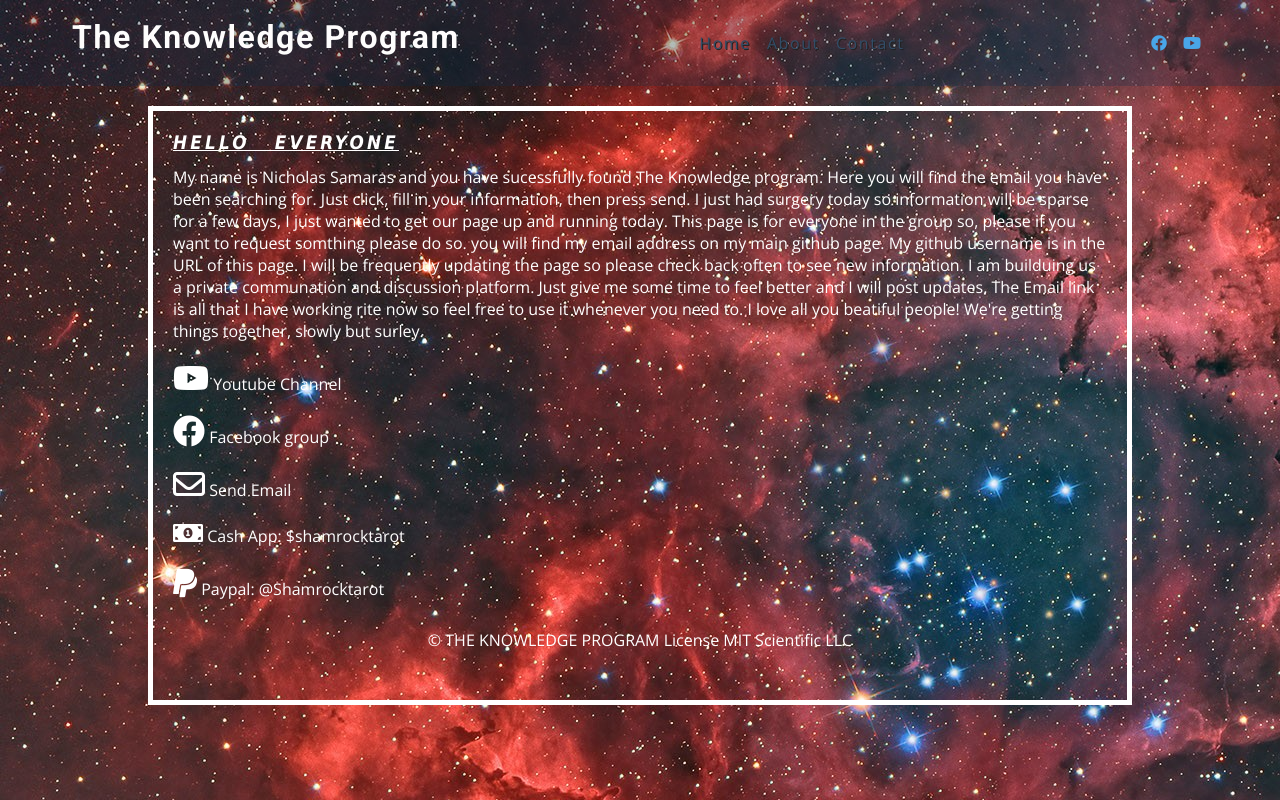
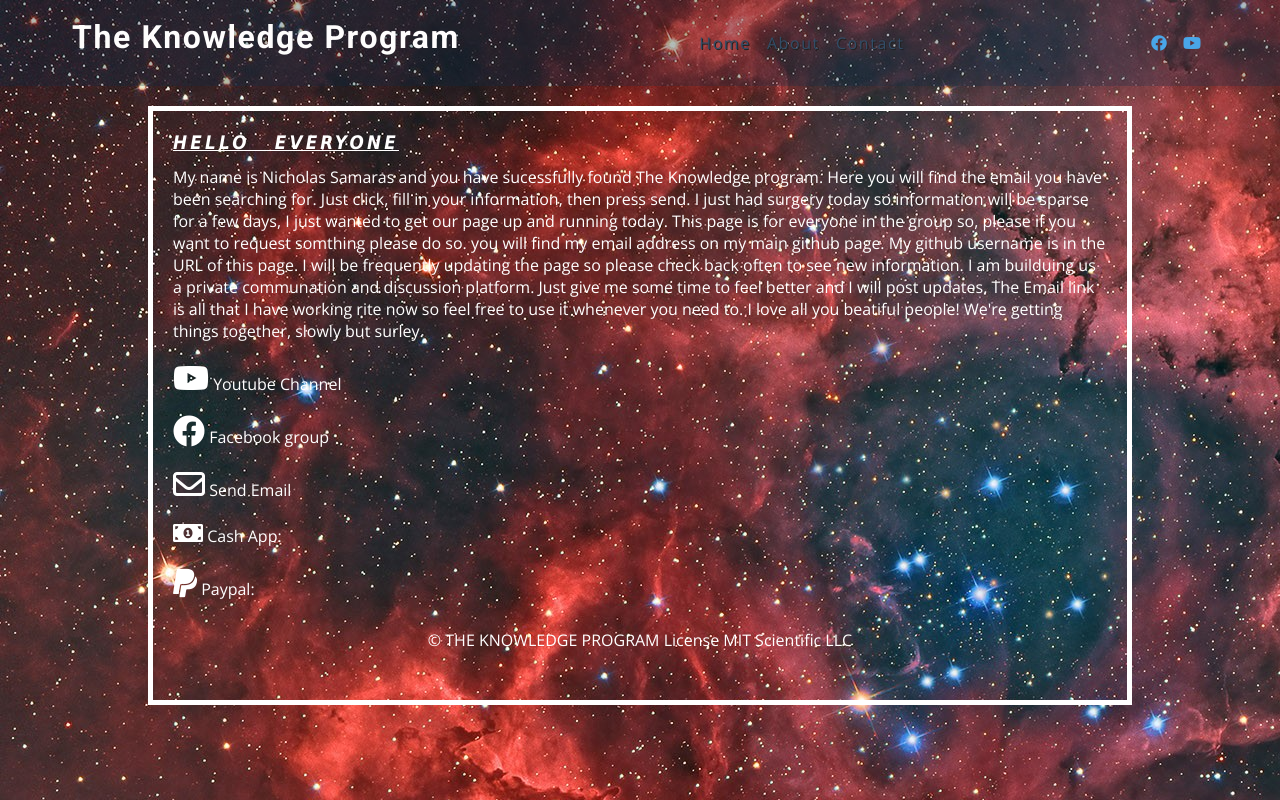
Before and after one commit to nSamarasDev/theafterlifeprogram, a plain HTML site: page index.html in a window 1280 px wide. Drawn offline with nearby package versions, Linux system fonts and the light colour scheme; files whose address does not match are found by name.

Commit message:
update/fix

```diff
--- a/index.html
+++ b/index.html
@@ -61,8 +61,8 @@
       <p><i class='fab fa-youtube fa-2x'></i><a href="https://www.youtube.com">      Youtube Channel</a></p>
       <p><i class='fab fa-facebook fa-2x'></i><a href="https://www.facebook.com">     Facebook group</a></p>
       <p><i class="fa-regular fa-envelope fa-2x"></i><a href = "mailto: francinnabun@gmail.com">     Send Email</a></p>
-      <p><i class="fa fa-money" style="font-size:24px"></i><a href="https://cash.app/login?return_to=support">     Cash App:   $shamrocktarot</a></p>
-      <p><i class="fab fa-paypal fa-2x"></i><a href="https://www.paypal.com">     Paypal: @Shamrocktarot    </a></p>
+      <p><i class="fa fa-money" style="font-size:24px"></i><a href="https://cash.app/login?return_to=support">     Cash App: </a></p>
+      <p><i class="fab fa-paypal fa-2x"></i><a href="https://www.paypal.com">     Paypal:    </a></p>
       <footer>
         <p class="copyright">© THE KNOWLEDGE PROGRAM License MIT Scientific LLC</p>
     </footer>
```
